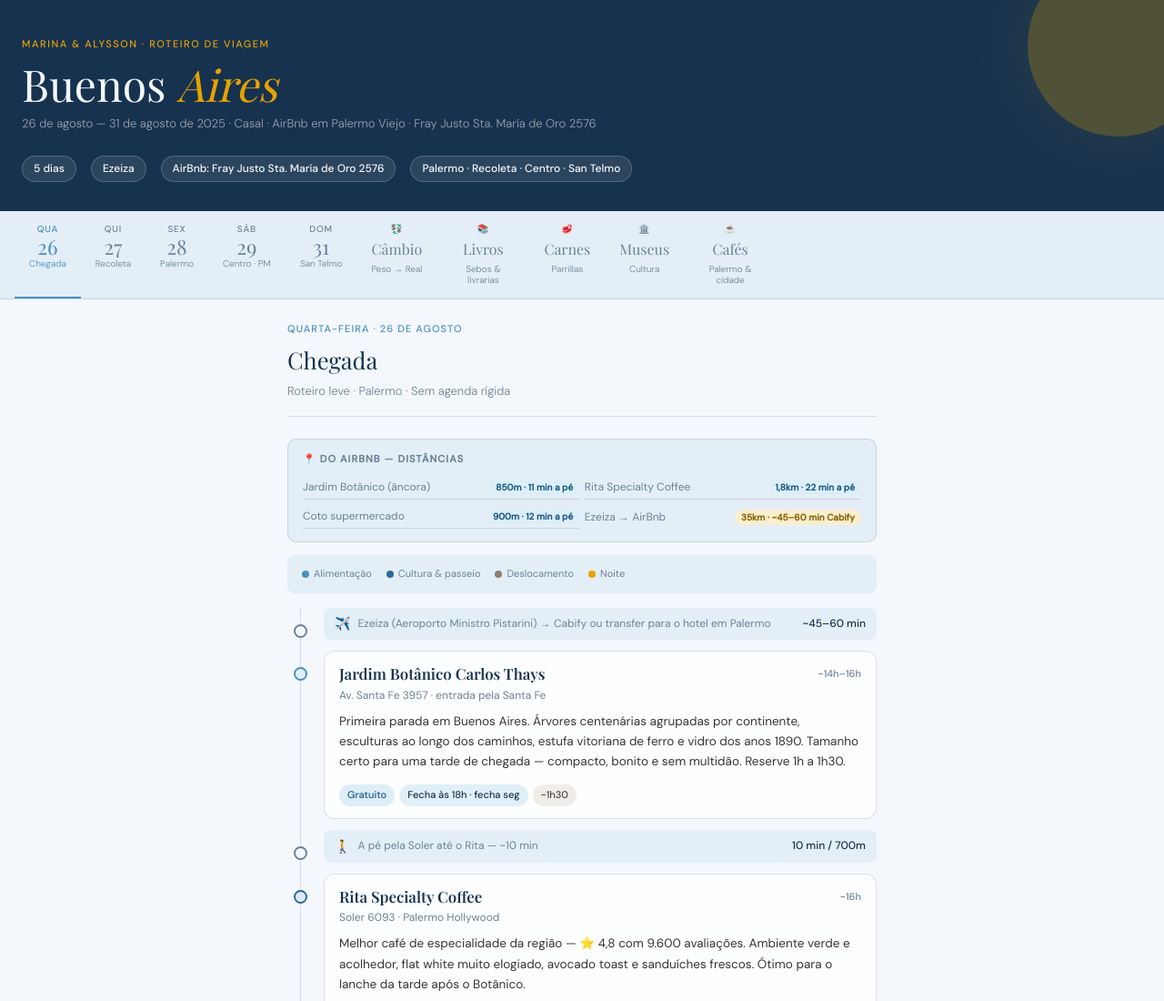
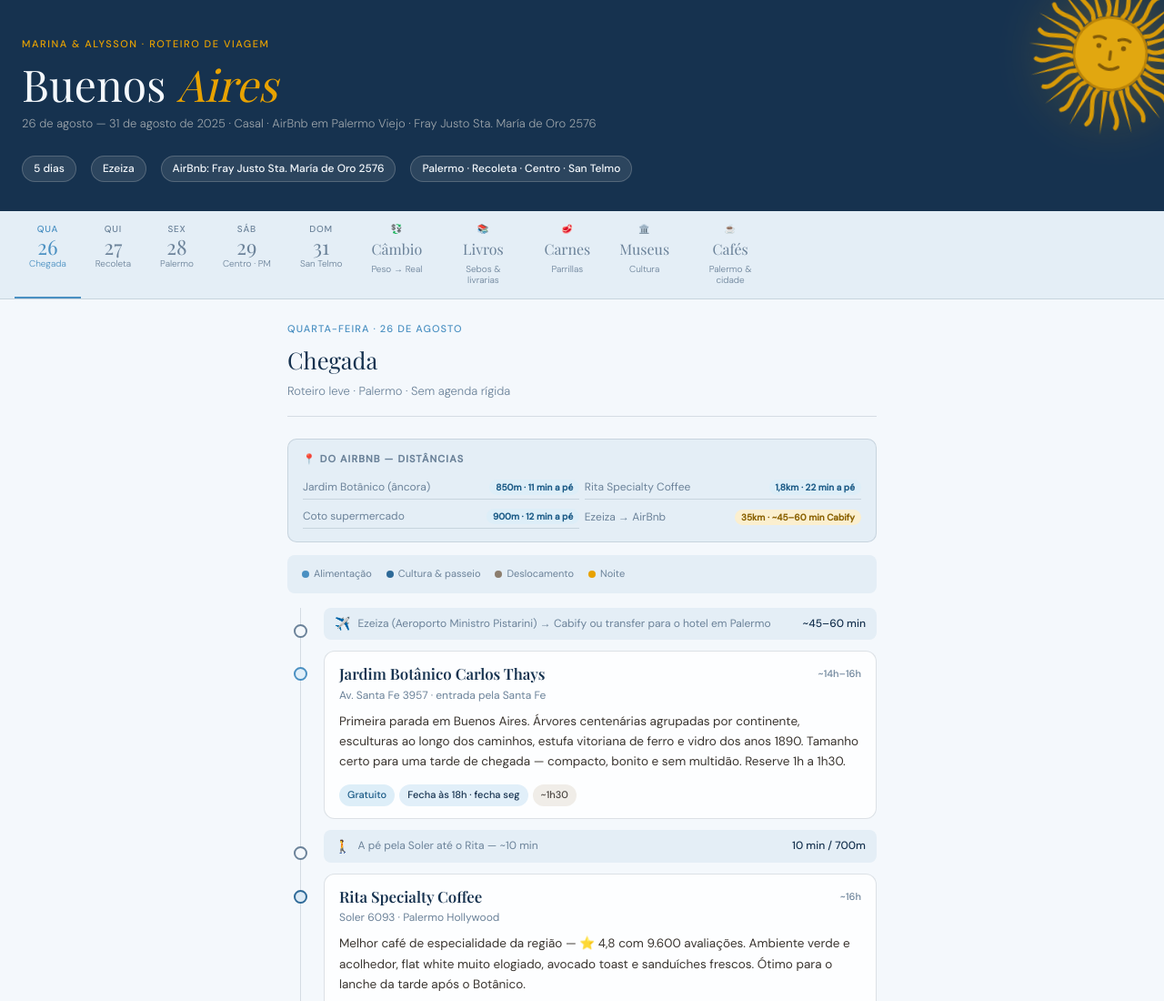
Before and after one commit to alyamorim/buenosaires, a plain HTML site: page index.html in a window 1280 px wide. Shown: the top 1100 px of the page at 91% size. Drawn offline with nearby package versions, Linux system fonts and the light colour scheme; a web font is replaced by a local one.

Commit message:
Add files via upload

```diff
--- a/index.html
+++ b/index.html
@@ -38,15 +38,19 @@ body {
   position: relative;
   overflow: hidden;
 }
-.site-header::before {
-  content: '';
+.sol-mayo {
   position: absolute;
-  top: -50px; right: -50px;
-  width: 200px; height: 200px;
-  border-radius: 50%;
-  background: var(--gold);
-  opacity: 0.28;
-  box-shadow: 0 0 60px 20px rgba(232,162,0,0.25);
+  top: -46px; right: -46px;
+  width: 210px; height: 210px;
+  opacity: 0.92;
+  pointer-events: none;
+  filter: drop-shadow(0 0 30px rgba(232,162,0,0.35));
+  animation: solspin 240s linear infinite;
+}
+.sol-mayo .sol-face { animation: none; }
+@keyframes solspin { from { transform: rotate(0deg); } to { transform: rotate(360deg); } }
+@media (max-width: 480px) {
+  .sol-mayo { width: 150px; height: 150px; top: -34px; right: -34px; }
 }
 .header-eyebrow {
   font-family: 'DM Sans', sans-serif;
@@ -483,6 +487,58 @@ a.tel:hover { text-decoration: underline; }
 <body>
 
 <header class="site-header">
+  <svg class="sol-mayo" viewBox="0 0 200 200" xmlns="http://www.w3.org/2000/svg" aria-hidden="true">
+    <g fill="#E8A200">
+    <path d="M97.6,60.1 L100.0,14.0 L102.4,60.1 Z"/>
+    <path d="M113.1,62.2 L132.9,20.5 L117.5,64.0 Z"/>
+    <path d="M126.6,70.1 L160.8,39.2 L129.9,73.4 Z"/>
+    <path d="M136.0,82.5 L179.5,67.1 L137.8,86.9 Z"/>
+    <path d="M139.9,97.6 L186.0,100.0 L139.9,102.4 Z"/>
+    <path d="M137.8,113.1 L179.5,132.9 L136.0,117.5 Z"/>
+    <path d="M129.9,126.6 L160.8,160.8 L126.6,129.9 Z"/>
+    <path d="M117.5,136.0 L132.9,179.5 L113.1,137.8 Z"/>
+    <path d="M102.4,139.9 L100.0,186.0 L97.6,139.9 Z"/>
+    <path d="M86.9,137.8 L67.1,179.5 L82.5,136.0 Z"/>
+    <path d="M73.4,129.9 L39.2,160.8 L70.1,126.6 Z"/>
+    <path d="M64.0,117.5 L20.5,132.9 L62.2,113.1 Z"/>
+    <path d="M60.1,102.4 L14.0,100.0 L60.1,97.6 Z"/>
+    <path d="M62.2,86.9 L20.5,67.1 L64.0,82.5 Z"/>
+    <path d="M70.1,73.4 L39.2,39.2 L73.4,70.1 Z"/>
+    <path d="M82.5,64.0 L67.1,20.5 L86.9,62.2 Z"/>
+    </g>
+    <g>
+    <path d="M107.8,60.8 C118.2,49.3 105.1,33.1 115.2,23.5" fill="none" stroke="#E8A200" stroke-width="4.5" stroke-linecap="round"/>
+    <path d="M122.2,66.7 C136.3,60.1 130.3,40.2 143.3,35.1" fill="none" stroke="#E8A200" stroke-width="4.5" stroke-linecap="round"/>
+    <path d="M133.3,77.8 C148.8,77.0 150.9,56.3 164.9,56.7" fill="none" stroke="#E8A200" stroke-width="4.5" stroke-linecap="round"/>
+    <path d="M139.2,92.2 C153.8,97.4 163.8,79.2 176.5,84.8" fill="none" stroke="#E8A200" stroke-width="4.5" stroke-linecap="round"/>
+    <path d="M139.2,107.8 C150.7,118.2 166.9,105.1 176.5,115.2" fill="none" stroke="#E8A200" stroke-width="4.5" stroke-linecap="round"/>
+    <path d="M133.3,122.2 C139.9,136.3 159.8,130.3 164.9,143.3" fill="none" stroke="#E8A200" stroke-width="4.5" stroke-linecap="round"/>
+    <path d="M122.2,133.3 C123.0,148.8 143.7,150.9 143.3,164.9" fill="none" stroke="#E8A200" stroke-width="4.5" stroke-linecap="round"/>
+    <path d="M107.8,139.2 C102.6,153.8 120.8,163.8 115.2,176.5" fill="none" stroke="#E8A200" stroke-width="4.5" stroke-linecap="round"/>
+    <path d="M92.2,139.2 C81.8,150.7 94.9,166.9 84.8,176.5" fill="none" stroke="#E8A200" stroke-width="4.5" stroke-linecap="round"/>
+    <path d="M77.8,133.3 C63.7,139.9 69.7,159.8 56.7,164.9" fill="none" stroke="#E8A200" stroke-width="4.5" stroke-linecap="round"/>
+    <path d="M66.7,122.2 C51.2,123.0 49.1,143.7 35.1,143.3" fill="none" stroke="#E8A200" stroke-width="4.5" stroke-linecap="round"/>
+    <path d="M60.8,107.8 C46.2,102.6 36.2,120.8 23.5,115.2" fill="none" stroke="#E8A200" stroke-width="4.5" stroke-linecap="round"/>
+    <path d="M60.8,92.2 C49.3,81.8 33.1,94.9 23.5,84.8" fill="none" stroke="#E8A200" stroke-width="4.5" stroke-linecap="round"/>
+    <path d="M66.7,77.8 C60.1,63.7 40.2,69.7 35.1,56.7" fill="none" stroke="#E8A200" stroke-width="4.5" stroke-linecap="round"/>
+    <path d="M77.8,66.7 C77.0,51.2 56.3,49.1 56.7,35.1" fill="none" stroke="#E8A200" stroke-width="4.5" stroke-linecap="round"/>
+    <path d="M92.2,60.8 C97.4,46.2 79.2,36.2 84.8,23.5" fill="none" stroke="#E8A200" stroke-width="4.5" stroke-linecap="round"/>
+    </g>
+    <circle class="sol-face" cx="100" cy="100" r="38" fill="#F2B10A"/>
+    <circle cx="100" cy="100" r="38" fill="none" stroke="#C88A00" stroke-width="2.5"/>
+    <g class="sol-face" fill="none" stroke="#8A5E00" stroke-width="3" stroke-linecap="round">
+      <!-- eyes -->
+      <circle cx="87" cy="93" r="2.6" fill="#8A5E00" stroke="none"/>
+      <circle cx="113" cy="93" r="2.6" fill="#8A5E00" stroke="none"/>
+      <!-- eyebrows -->
+      <path d="M81,85 Q87,82 93,85"/>
+      <path d="M107,85 Q113,82 119,85"/>
+      <!-- nose -->
+      <path d="M100,98 L100,106"/>
+      <!-- mouth -->
+      <path d="M90,113 Q100,120 110,113"/>
+    </g>
+  </svg>
   <div class="header-eyebrow">Marina & Alysson · Roteiro de viagem</div>
   <h1 class="header-title">Buenos <em>Aires</em></h1>
   <p class="header-sub">26 de agosto — 31 de agosto de 2025 · Casal · AirBnb em Palermo Viejo · Fray Justo Sta. María de Oro 2576</p>
```
